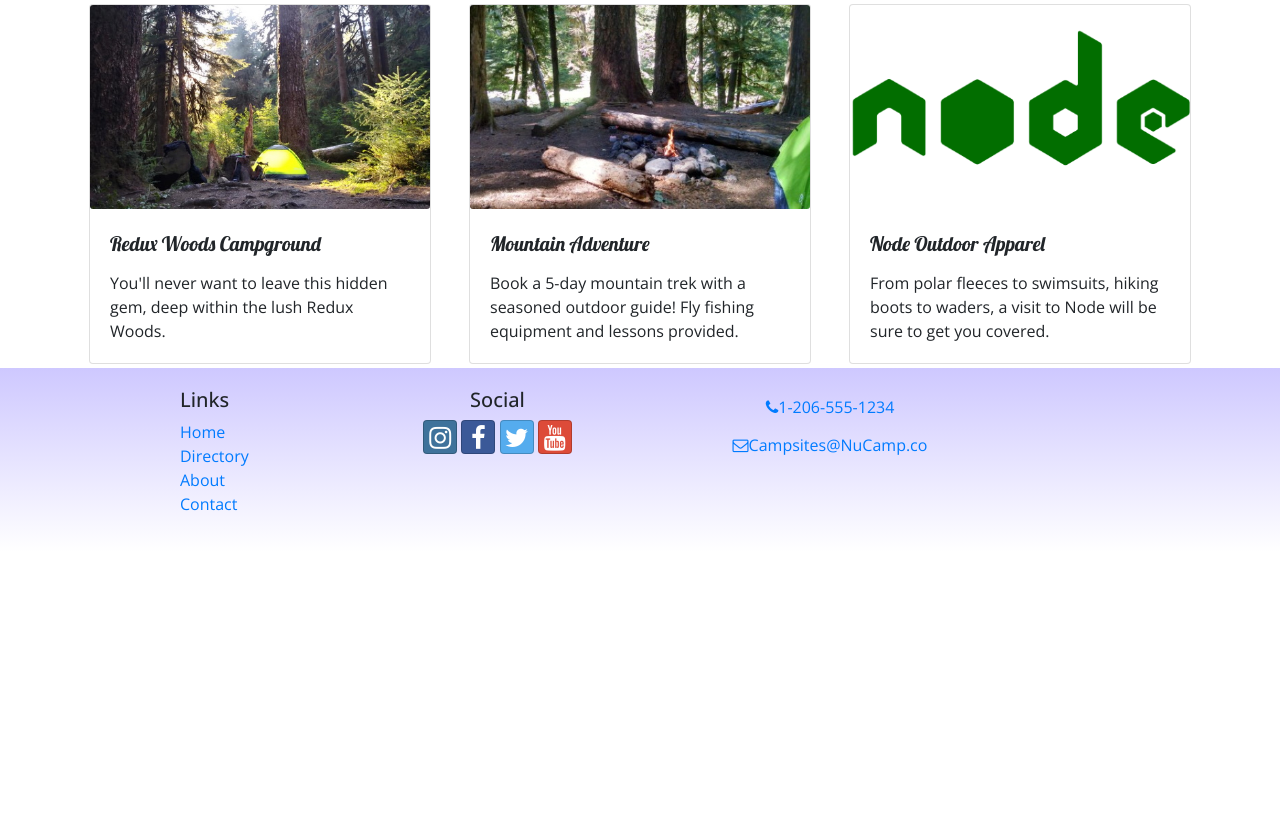
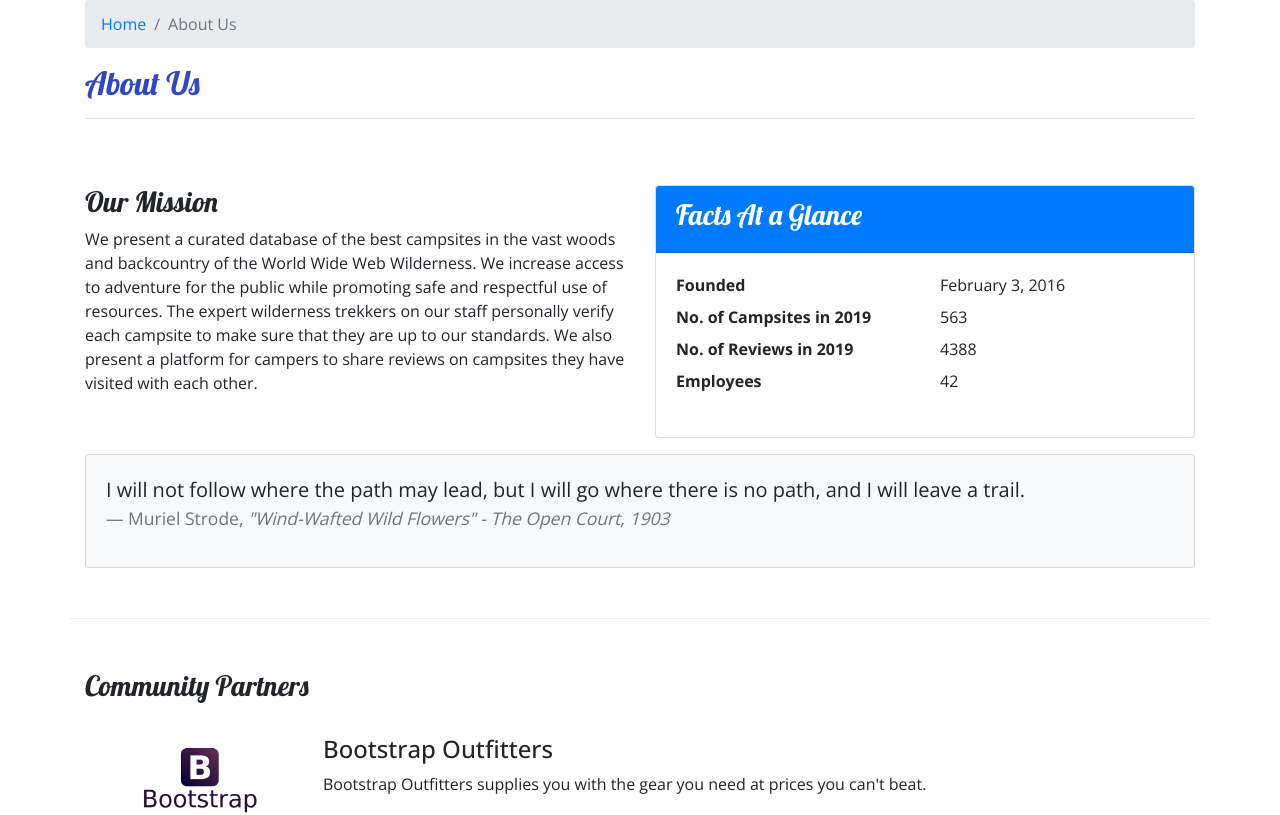
Before and after one commit to Shamus1977/reactNuCampsite, a React (Create React App) app: page /aboutus in a window 1280 px wide. Before the commit this address led to /home. Shown: the part 220-1035 px from the top of the page. Before the commit the page ends 800 px from the top, so only its background shows below. Built offline with nearby package versions, Linux system fonts and the light colour scheme.

Commit message:
added about page to app

```diff
--- /dev/null
+++ b/src/components/AboutComponent .js
@@ -0,0 +1,88 @@
+import React from 'react';
+import { Breadcrumb, BreadcrumbItem, Card, CardBody, CardHeader, Media } from 'reactstrap';
+import { Link } from 'react-router-dom';
+
+
+function RenderPartner({partners}){
+    if(partners){
+        return (
+            <React.Fragment>
+                <Media object src={partners.image} alt={partners.name} width='150' />
+                <Media body className='ml-5 mb-4'><Media heading >{partners.name}</Media>{partners.description}</Media>
+            </React.Fragment>
+        );
+    }
+  }
+
+
+function About(props) {
+
+    const partners = props.partners.map(partner => {
+        return (
+            <Media tag='li' key={partner.id} ><RenderPartner partners={partner} /></Media>
+        );
+    });
+
+    return (
+        <div className="container">
+            <div className="row">
+                <div className="col">
+                    <Breadcrumb>
+                        <BreadcrumbItem><Link to="/home">Home</Link></BreadcrumbItem>
+                        <BreadcrumbItem active>About Us</BreadcrumbItem>
+                    </Breadcrumb>
+                    <h2>About Us</h2>
+                    <hr />
+                </div>
+            </div>
+            <div className="row row-content">
+                <div className="col-sm-6">
+                    <h3>Our Mission</h3>
+                    <p>We present a curated database of the best campsites in the vast woods and backcountry of the World Wide Web Wilderness. We increase access to adventure for the public while promoting safe and respectful use of resources. The expert wilderness trekkers on our staff personally verify each campsite to make sure that they are up to our standards. We also present a platform for campers to share reviews on campsites they have visited with each other.</p>
+                </div>
+                <div className="col-sm-6">
+                    <Card>
+                        <CardHeader className="bg-primary text-white"><h3>Facts At a Glance</h3></CardHeader>
+                        <CardBody>
+                            <dl className="row">
+                                <dt className="col-6">Founded</dt>
+                                <dd className="col-6">February 3, 2016</dd>
+                                <dt className="col-6">No. of Campsites in 2019</dt>
+                                <dd className="col-6">563</dd>
+                                <dt className="col-6">No. of Reviews in 2019</dt>
+                                <dd className="col-6">4388</dd>
+                                <dt className="col-6">Employees</dt>
+                                <dd className="col-6">42</dd>
+                            </dl>
+                        </CardBody>
+                    </Card>
+                </div>
+                <div className="col">
+                    <Card className="bg-light mt-3">
+                        <CardBody>
+                            <blockquote className="blockquote">
+                                <p className="mb-0">I will not follow where the path may lead, but I will go where there is no path, and I will leave a trail.</p>
+                                <footer className="blockquote-footer">Muriel Strode,{' '}
+                                    <cite title="Source Title">"Wind-Wafted Wild Flowers" -
+                                    The Open Court, 1903</cite>
+                                </footer>
+                            </blockquote>
+                        </CardBody>
+                    </Card>
+                </div>
+            </div>
+            <div className="row row-content">
+                <div className="col-12">
+                    <h3>Community Partners</h3>
+                </div>
+                <div className="col mt-4">
+                    <Media list>
+                        {partners}
+                    </Media>
+                </div>
+            </div>
+        </div>
+    );
+}
+
+export default About;
--- a/src/components/MainComponent.js
+++ b/src/components/MainComponent.js
@@ -4,12 +4,14 @@
 import Footer from './FooterComponent';
 import Home from './HomeComponent';
 import Contact from './ContactComponent';
+import About from './AboutComponent '
 import CampsiteInfo from './CampsiteInfoComponent';
 import { Switch, Route, Redirect } from 'react-router-dom';
 import {CAMPSITES} from '../shared/campsites';
 import {COMMENTS} from '../shared/comments';
 import {PARTNERS} from '../shared/partners';
 import {PROMOTIONS} from '../shared/promotions';
+
 
 class Main extends Component{
   constructor(props){
@@ -50,6 +52,7 @@
           <Route path='/home' component={ HomePage } />
           <Route exact path='/directory' render={ () => <Directory campsites={this.state.campsites} /> } />
           <Route path='/directory/:campsiteId' component={CampsiteWithId} />
+          <Route path='/aboutus' render={ () => <About partners={this.state.partners} />} />
           <Route exact path='/contactus' component={ Contact } />
           <Redirect to='/home' />
         </Switch>
```
